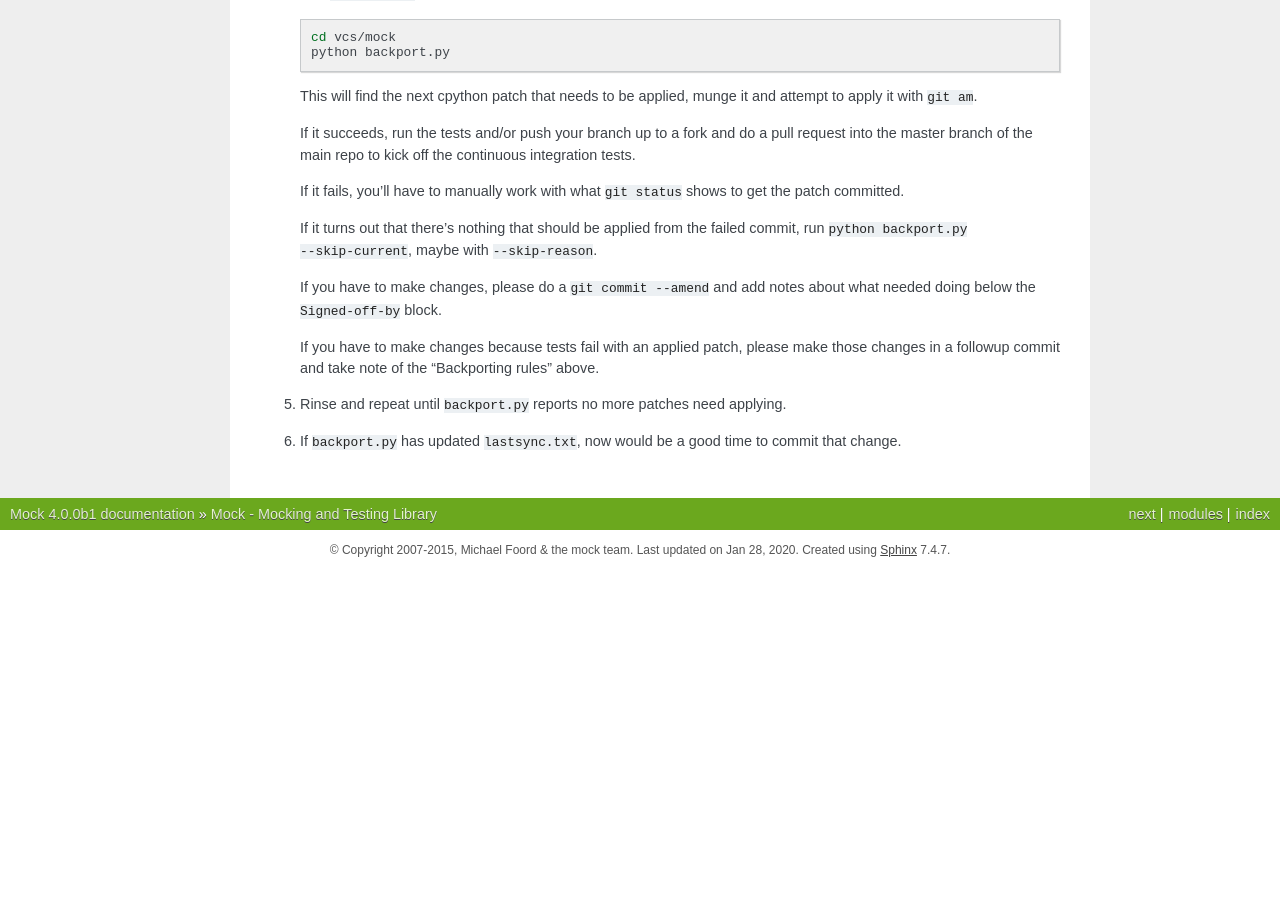
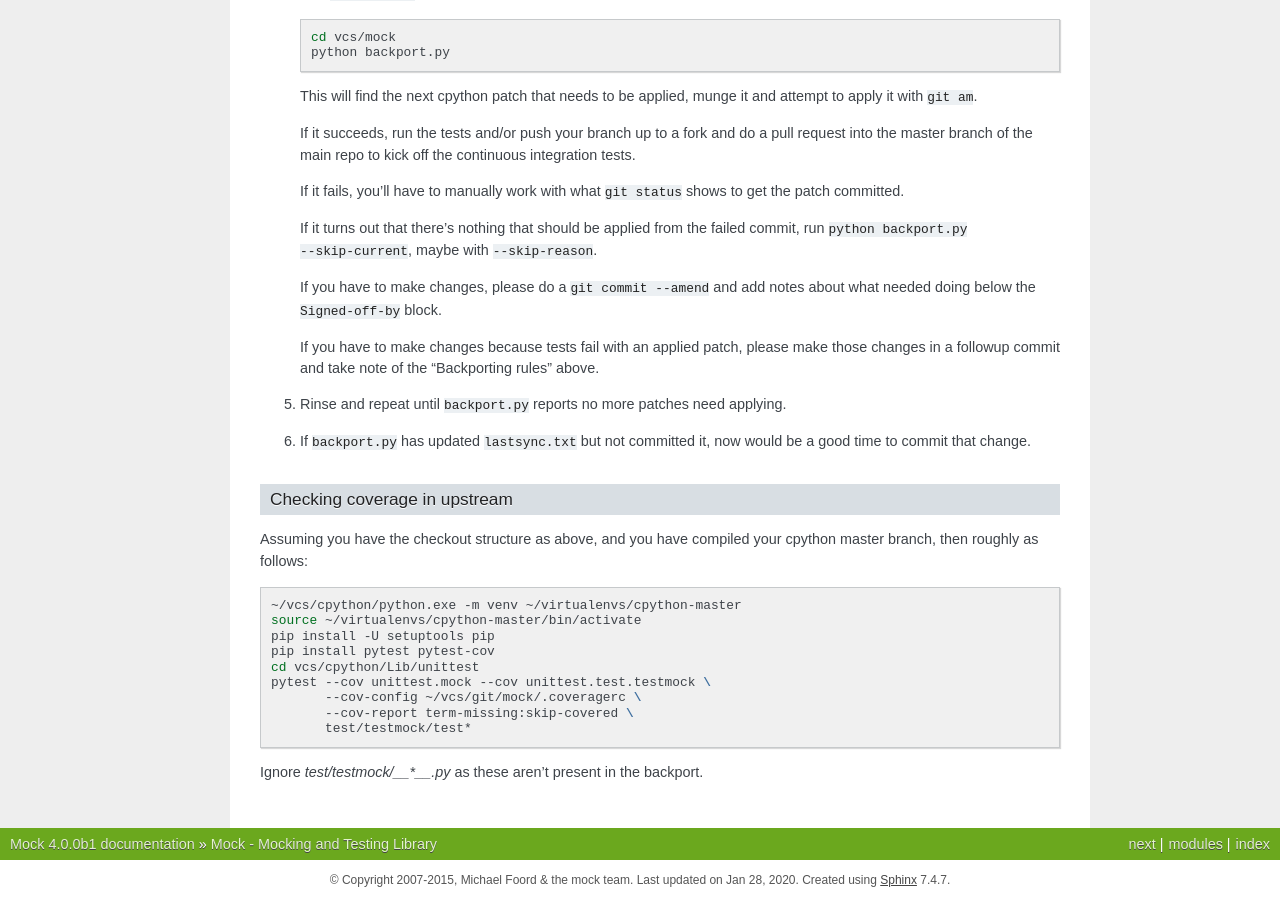
Before and after one commit to testing-cabal/mock, a Sphinx documentation site: the page built from docs/index.txt, in a window 1280 px wide and 900 px high, scrolled down 2229 px. Built offline with Sphinx 7.4.7, drawn with Linux system fonts in a browser that asks for light colours; the version number is read from the project's files by our own code; before the commit the page ends 2799 px from its top, so only the background shows below that; some of the changed text lies outside the part shown.

Commit message:
instructions for running coverage on cpython's mock package

```diff
--- a/docs/index.txt
+++ b/docs/index.txt
@@ -165,5 +165,25 @@ Backporting process
 
 5. Rinse and repeat until ``backport.py`` reports no more patches need applying.
 
-6. If ``backport.py`` has updated ``lastsync.txt``, now would be a good time
-   to commit that change.
+6. If ``backport.py`` has updated ``lastsync.txt`` but not committed it,
+   now would be a good time to commit that change.
+
+Checking coverage in upstream
+-----------------------------
+
+Assuming you have the checkout structure as above, and you have compiled your cpython
+master branch, then roughly as follows:
+
+.. code-block:: bash
+
+   ~/vcs/cpython/python.exe -m venv ~/virtualenvs/cpython-master
+   source ~/virtualenvs/cpython-master/bin/activate
+   pip install -U setuptools pip
+   pip install pytest pytest-cov
+   cd vcs/cpython/Lib/unittest
+   pytest --cov unittest.mock --cov unittest.test.testmock \
+          --cov-config ~/vcs/git/mock/.coveragerc \
+          --cov-report term-missing:skip-covered \
+          test/testmock/test*
+
+Ignore `test/testmock/__*__.py` as these aren't present in the backport.
```
